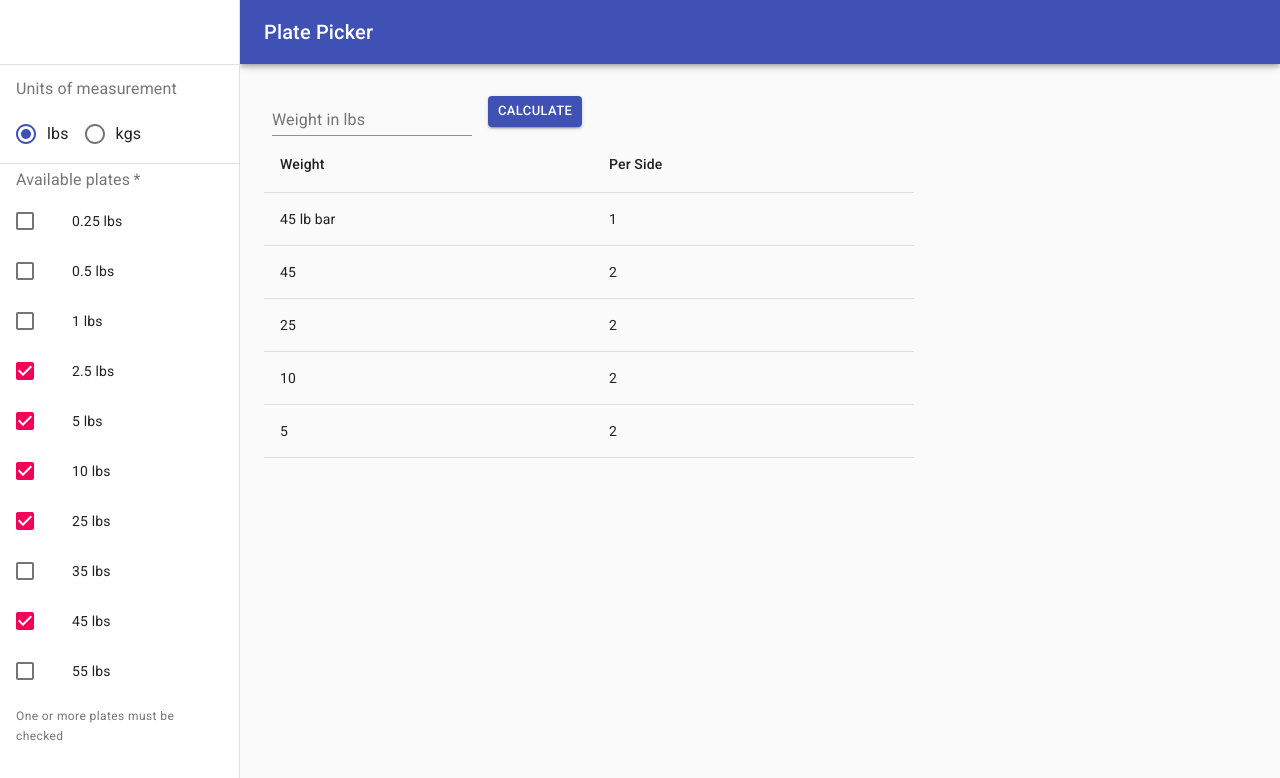
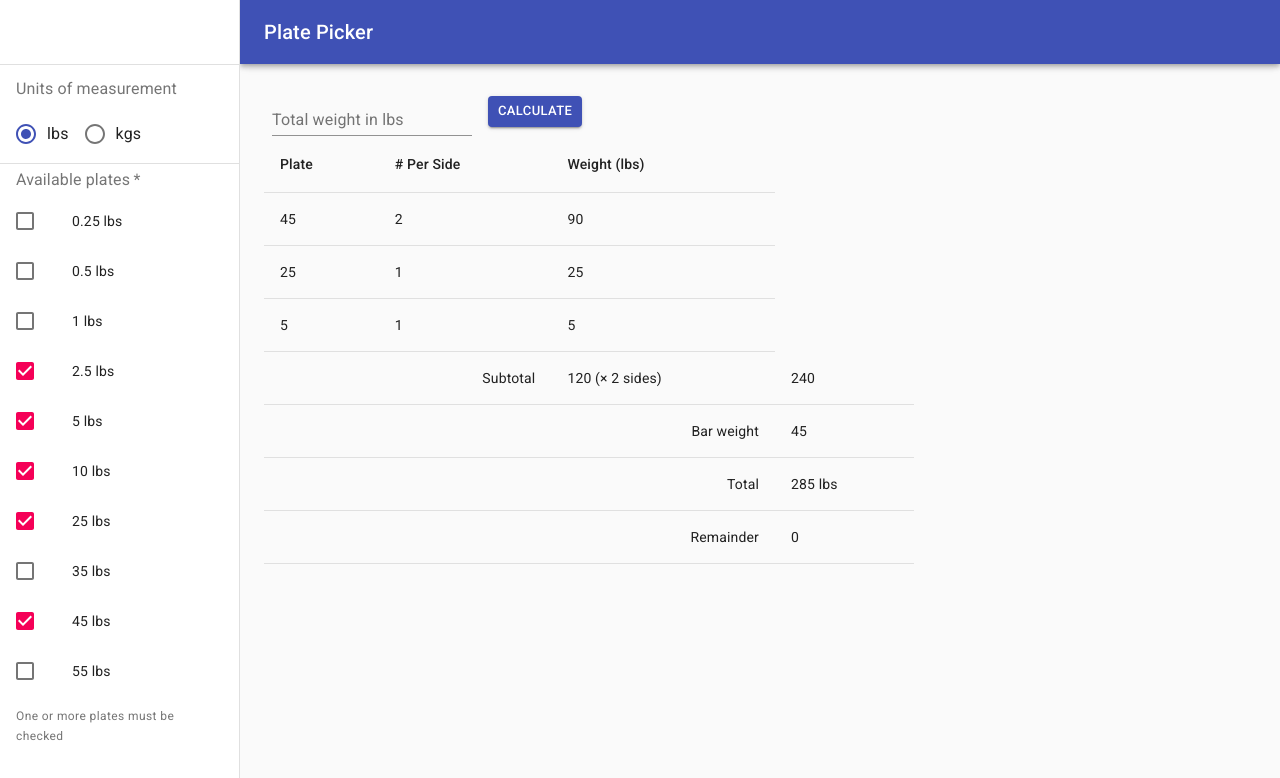
Before and after one commit to BillyBunn/plate-picker, a React (Create React App) app: page / in a window 1280 px wide. Shown: the top 778 px of the page. Built offline with nearby package versions, Linux system fonts and the light colour scheme.

Commit message:
updates table with calculations

```diff
--- a/src/Context.js
+++ b/src/Context.js
@@ -32,9 +32,15 @@ export const initialState = {
   },
 
   currentWeights: {
-    plates: [{ weight: 45, qty: 2 }],
-    remainder: 0,
-    totalWeight: 225
+    plates: [
+      { weight: 45, qty: 2 },
+      { weight: 25, qty: 1 },
+      { weight: 5, qty: 1 }
+    ],
+    bar: 45,
+    totalWeight: 285,
+    targetWeight: 285,
+    remainder: 0
   }
 };
 
@@ -42,7 +48,7 @@ export const reducer = (state = initialState, action) => {
   const { type, payload } = action;
   switch (type) {
     case 'TOGGLE_UNITS':
-      console.log({payload})
+      console.log({ payload });
       return { ...state, currentUnits: payload };
 
     case 'TOGGLE_PLATE_AVAILABILITY':
@@ -56,7 +62,7 @@ export const reducer = (state = initialState, action) => {
       };
 
     case 'CALCULATE':
-      console.log(payload);
+      // console.log(payload);
       let availablePlates = state.plates[state.currentUnits].reduce(
         (acc, plate) => {
           if (plate.available) acc.push(plate.weight);
@@ -64,33 +70,46 @@ export const reducer = (state = initialState, action) => {
         },
         []
       );
-      console.log(
-        listPlates(payload, availablePlates, state.currentBar.weight)
+      // console.log(
+      //   calcPlates(payload, availablePlates, state.currentBar.weight)
+      // );
+      const currentWeights = calcPlates(
+        payload,
+        availablePlates,
+        state.currentBar.weight
       );
-      return state;
+      return { ...state, currentWeights };
 
     default:
       return state;
   }
 };
 
-function listPlates(totalWeight, weights, bar = 45) {
+function calcPlates(targetWeight, weights, bar = 45) {
   weights.sort((a, b) => b - a); // plates examined heaviest to lightest
 
-  let target = (totalWeight - bar) / 2; // weight for each side of bar
+  let perSideTarget = (targetWeight - bar) / 2; // weight for each side of bar
 
   let plates = weights.reduce((acc, weight) => {
-    let qty = target / weight;
+    let qty = perSideTarget / weight;
     if (qty >= 1) {
       qty = Math.floor(qty); // remove remainder
       acc.push({ weight, qty }); // add to plates array
-      target -= weight * qty; // reduce target weight
+      perSideTarget -= weight * qty; // reduce target weight
     }
     return acc;
   }, []);
 
-  if (target) console.log(`${target} short on each side`);
+  if (perSideTarget) console.log(`${perSideTarget} short on each side`);
 
-  return { plates, remainder: target * 2, totalWeight };
+  const remainder = perSideTarget * 2;
+
+  return {
+    plates,
+    bar,
+    totalWeight: targetWeight - remainder,
+    targetWeight,
+    remainder
+  };
   // [ {weight: 45, qty: 2}, {{weight: 10, qty: 2}} ]
 }
--- a/src/components/WeightForm.js
+++ b/src/components/WeightForm.js
@@ -36,19 +36,15 @@ const WeightForm = () => {
     });
   };
 
-  React.useEffect(() => {
-    console.log('weightform units:', state.currentUnits);
-  }, []);
-
   const classes = useStyles();
   return (
     <form onSubmit={handleSubmit}>
       <TextField
-        label={`Weight in ${state.currentUnits}`}
+        label={`Total weight in ${state.currentUnits}`}
         id="margin-none"
         className={classes.textField}
         // helperText="Some important text"
-        autoComplete={`Weight in ${state.currentUnits}`}
+        autoComplete={`Total weight in ${state.currentUnits}`}
         type="number"
         onChange={handleWeightChange}
       />
--- a/src/components/WeightTable.js
+++ b/src/components/WeightTable.js
@@ -6,6 +6,8 @@ import TableCell from '@material-ui/core/TableCell';
 import TableHead from '@material-ui/core/TableHead';
 import TableRow from '@material-ui/core/TableRow';
 import Paper from '@material-ui/core/Paper';
+
+import { Application } from '../App';
 
 const useStyles = makeStyles(theme => ({
   root: {
@@ -18,27 +20,45 @@ const useStyles = makeStyles(theme => ({
   }
 }));
 
-function createData(weight, qty) {
-  return { weight, qty };
+function createData(weight, qty, sub) {
+  return { weight, qty, sub };
 }
 
-const rows = [
-  createData('45 lb bar', 1),
-  createData('45', 2),
-  createData('25', 2),
-  createData('10', 2),
-  createData('5', 2)
-];
+// const rows = [
+//   createData('45 lb bar', 1),
+//   createData('45', 2),
+//   createData('25', 2),
+//   createData('10', 2),
+//   createData('5', 2)
+// ];
 
 const WeightTable = props => {
   const classes = useStyles();
+  const { state } = React.useContext(Application);
+  //   currentBar: { weight: 45, units: 'lbs' },
+
+  const bar = createData(
+    `${state.currentBar.weight} ${state.currentBar.units} bar`,
+    ''
+  );
+  const rows = state.currentWeights.plates.map(({ weight, qty }) =>
+    createData(weight, qty, weight * qty)
+  );
+  const totalPerSide = state.currentWeights.plates.reduce((total, plate) => {
+    return (total += plate.weight * plate.qty);
+  }, 0);
+  // const rows = [bar, ...plates];
 
   return (
     <Table className={classes.table}>
       <TableHead>
         <TableRow>
-          <TableCell>Weight</TableCell>
-          <TableCell >Per Side</TableCell>
+          <TableCell>Plate</TableCell>
+          <TableCell># Per Side</TableCell>
+          <TableCell>Weight ({state.currentUnits})</TableCell>
+          {/* <TableCell rowSpan={rows.length} align="bottom">
+            Total
+          </TableCell> */}
         </TableRow>
       </TableHead>
       <TableBody>
@@ -47,9 +67,39 @@ const WeightTable = props => {
             <TableCell component="th" scope="row">
               {row.weight}
             </TableCell>
-            <TableCell >{row.qty}</TableCell>
+            <TableCell>{row.qty}</TableCell>
+            <TableCell>{row.sub}</TableCell>
           </TableRow>
         ))}
+
+        <TableRow>
+          <TableCell colSpan={2} align="right">
+            Subtotal
+          </TableCell>
+          <TableCell>
+            {totalPerSide} (&times; 2 sides)
+          </TableCell>
+          <TableCell>{totalPerSide * 2}</TableCell>
+        </TableRow>
+        <TableRow>
+          <TableCell colSpan={3} align="right">
+            Bar weight
+          </TableCell>
+          {/* <TableCell colSpan={1} /> */}
+          <TableCell>{state.currentBar.weight}</TableCell>
+        </TableRow>
+        <TableRow>
+          <TableCell colSpan={3} align="right">
+            Total
+          </TableCell>
+          <TableCell>{state.currentWeights.totalWeight} {state.currentUnits}</TableCell>
+        </TableRow>
+        <TableRow>
+          <TableCell colSpan={3} align="right">
+            Remainder
+          </TableCell>
+          <TableCell>{state.currentWeights.remainder}</TableCell>
+        </TableRow>
       </TableBody>
     </Table>
   );
```
